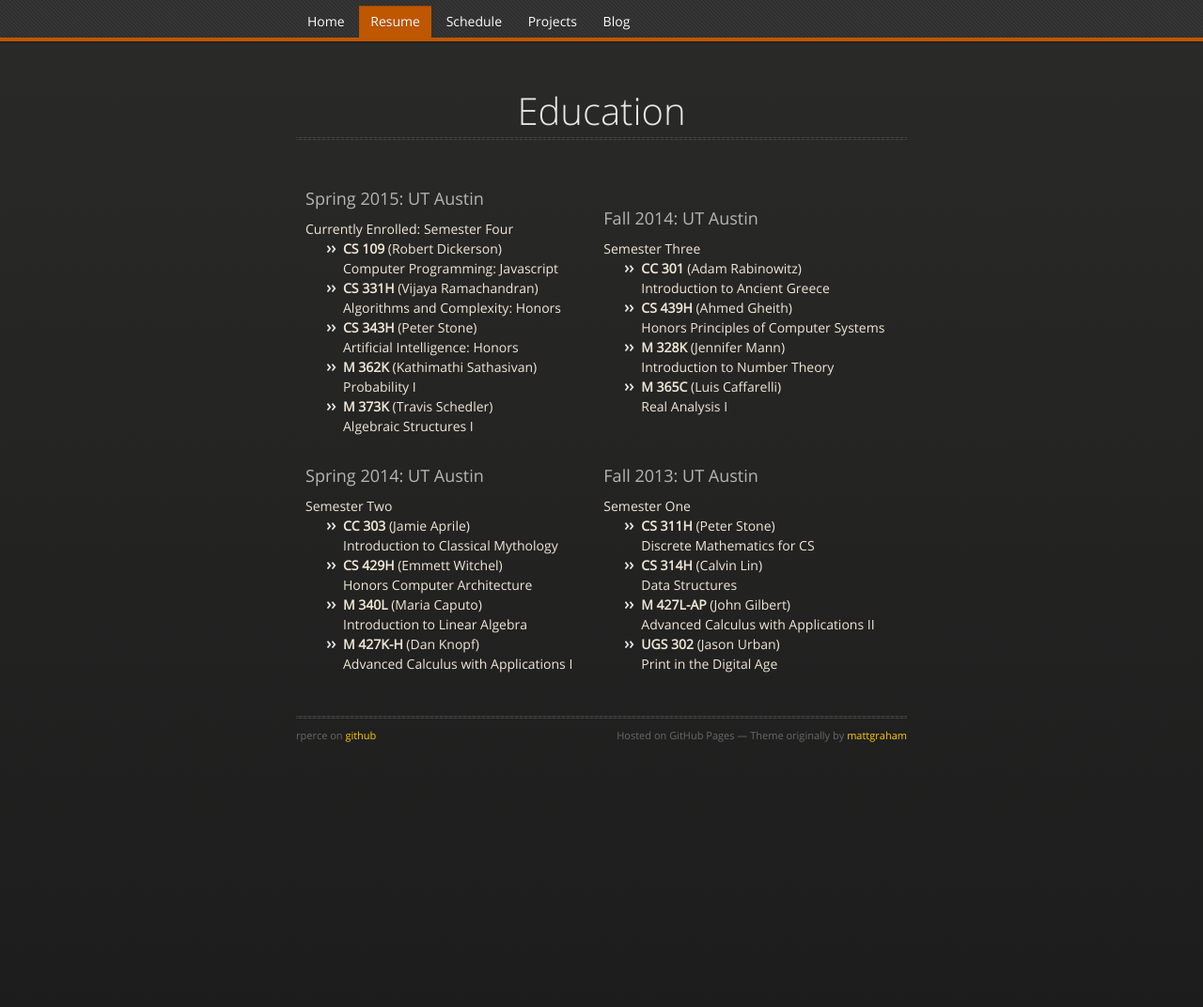
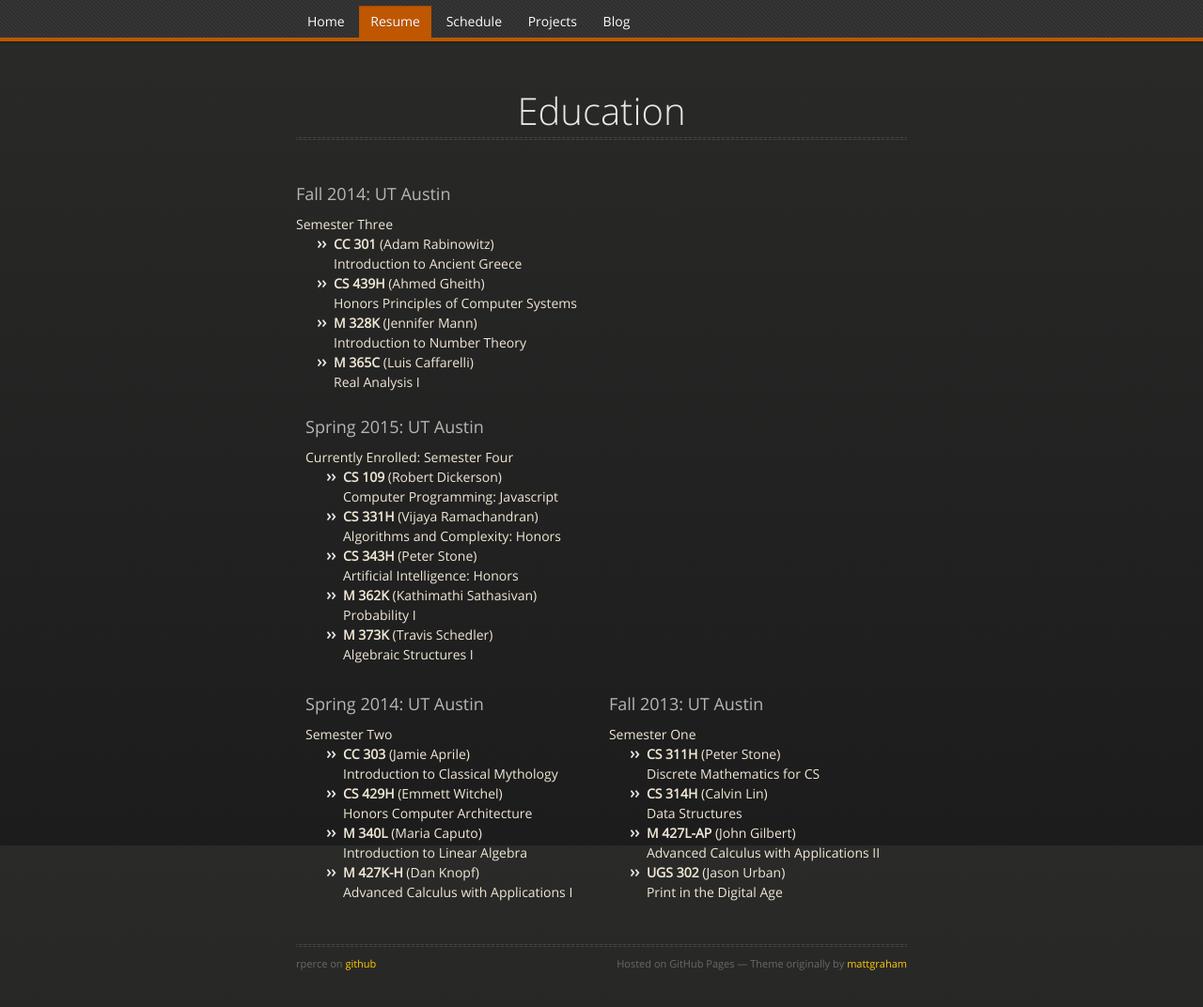
Before and after one commit to rperce/rperce.github.io, a Jekyll site: the page built from education/index.html, in a window 1280 px wide and 1118 px high. Shown: the top 1072 px of the window at 94% size. Built offline with Jekyll 4.4.1, drawn with Linux system fonts in a browser that asks for light colours; nearby versions of some CDN libraries.

Commit message:
de-pooped rows

```diff
--- a/education/index.html
+++ b/education/index.html
@@ -14,12 +14,14 @@
 ---
 
 <table>
+{% assign row = true %}
 {% for semester in page.semesters %}
-<tr><td>
+{% if row %}<tr>{% endif %}<td>
 {% include h3.html title=semester.where %}
 {{ semester.subtext }}
 {% include classes.html classes=semester.classes %}
-</td><td>
+</td>{% if !row %}</tr>{% endif %}
+{% assign row = !row %}
 {% endfor %}
 {% include h3.html title="Fall 2014: UT Austin" %}
 Semester Three
```
